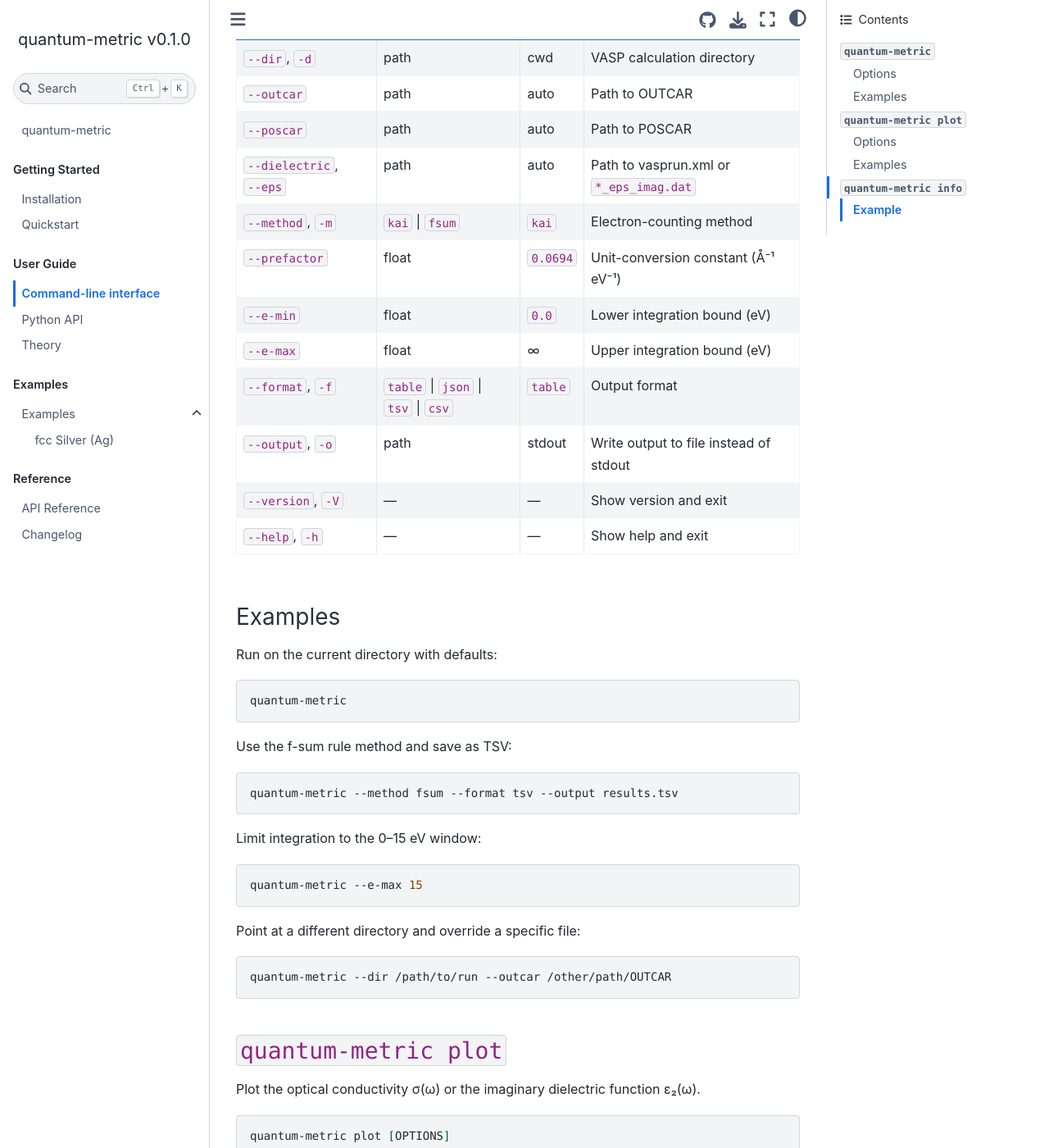
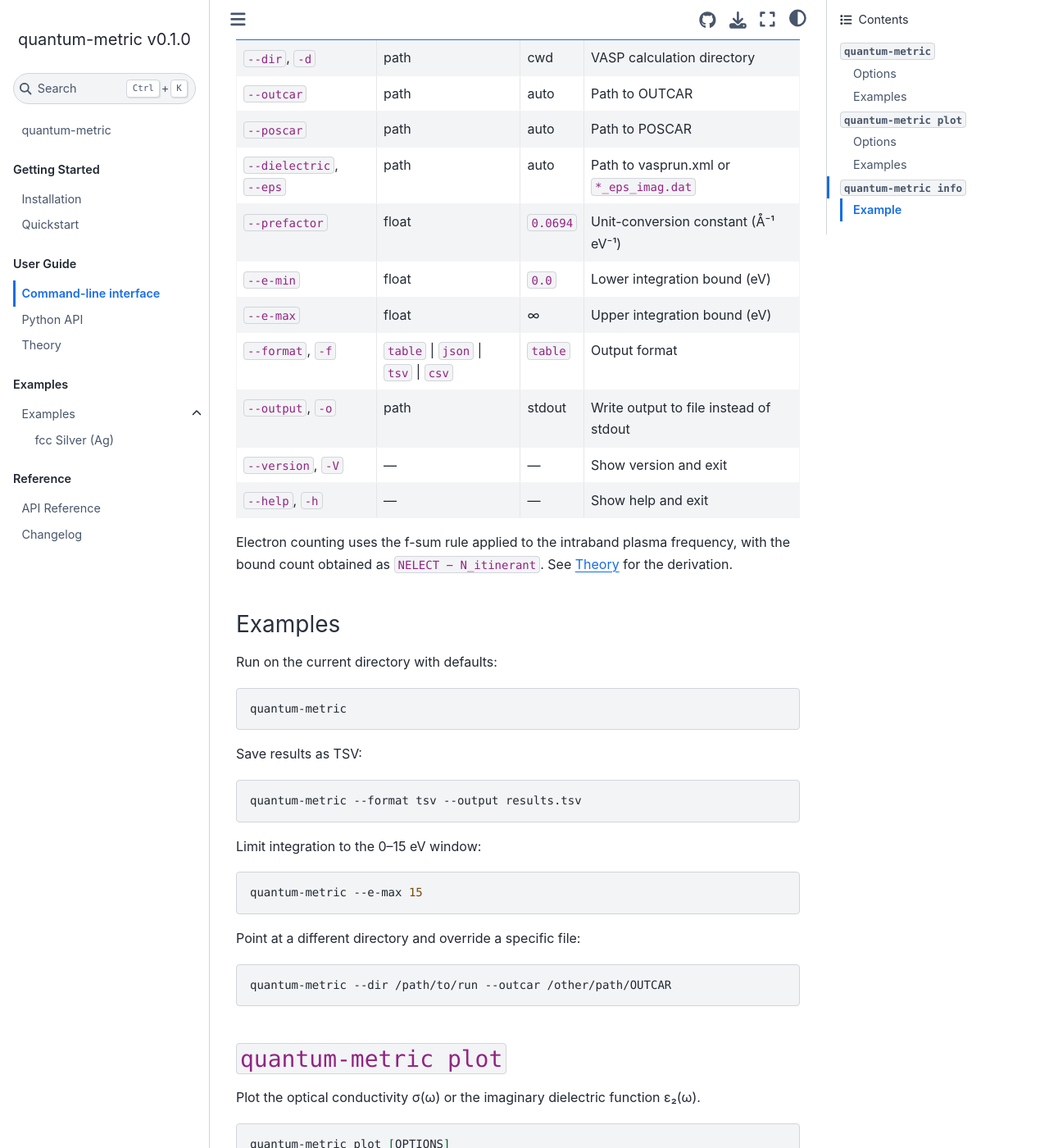
Before and after one commit to scientistminion/quantum-metric, a Sphinx documentation site: the page built from docs/source/cli.md, in a window 1280 px wide and 1400 px high, scrolled down 496 px. Shown: the whole window at 82% size. Built offline with Sphinx 7.4.7 and the Sphinx Book theme 1.1.4, drawn with Linux system fonts in a browser that asks for light colours.

Commit message:
Update cli.md

````diff
--- a/docs/source/cli.md
+++ b/docs/source/cli.md
@@ -1,24 +1,17 @@
 # Command-line interface
-
 ## `quantum-metric`
-
 The top-level command computes the quantum metric for a single VASP calculation directory.
-
 ```bash
 quantum-metric [OPTIONS] [COMMAND]
 ```
-
 By default it processes the current directory. Subcommands are available for plotting and introspection.
-
 ### Options
-
 | Flag | Type | Default | Description |
 |------|------|---------|-------------|
 | `--dir`, `-d` | path | cwd | VASP calculation directory |
 | `--outcar` | path | auto | Path to OUTCAR |
 | `--poscar` | path | auto | Path to POSCAR |
 | `--dielectric`, `--eps` | path | auto | Path to vasprun.xml or `*_eps_imag.dat` |
-| `--method`, `-m` | `kai` \| `fsum` | `kai` | Electron-counting method |
 | `--prefactor` | float | `0.0694` | Unit-conversion constant (Å⁻¹ eV⁻¹) |
 | `--e-min` | float | `0.0` | Lower integration bound (eV) |
 | `--e-max` | float | ∞ | Upper integration bound (eV) |
@@ -27,42 +20,31 @@ By default it processes the current directory. Subcommands are available for plo
 | `--version`, `-V` | — | — | Show version and exit |
 | `--help`, `-h` | — | — | Show help and exit |
 
+Electron counting uses the f-sum rule applied to the intraband plasma frequency, with the bound count obtained as `NELECT − N_itinerant`. See [Theory](theory.md) for the derivation.
+
 ### Examples
-
 Run on the current directory with defaults:
-
 ```bash
 quantum-metric
 ```
-
-Use the f-sum rule method and save as TSV:
-
+Save results as TSV:
 ```bash
-quantum-metric --method fsum --format tsv --output results.tsv
+quantum-metric --format tsv --output results.tsv
 ```
-
 Limit integration to the 0–15 eV window:
-
 ```bash
 quantum-metric --e-max 15
 ```
-
 Point at a different directory and override a specific file:
-
 ```bash
 quantum-metric --dir /path/to/run --outcar /other/path/OUTCAR
 ```
-
 ## `quantum-metric plot`
-
 Plot the optical conductivity σ(ω) or the imaginary dielectric function ε₂(ω).
-
 ```bash
 quantum-metric plot [OPTIONS]
 ```
-
 ### Options
-
 | Flag | Type | Default | Description |
 |------|------|---------|-------------|
 | `--kind`, `-k` | `optics` \| `epsilon` | `optics` | What to plot |
@@ -71,31 +53,21 @@ quantum-metric plot [OPTIONS]
 | `--output`, `-o` | path | — | Save plot to file instead of showing |
 | `--e-max` | float | — | Upper x-axis bound (eV) |
 | `--show` / `--no-show` | flag | `--show` | Open interactive window (use `--no-show` on headless) |
-
 ### Examples
-
 Save σ(ω) as a PNG on a headless compute node:
-
 ```bash
 quantum-metric plot --kind optics --output sigma.png --no-show
 ```
-
 Plot ε₂(ω) zoomed into the low-energy range:
-
 ```bash
 quantum-metric plot --kind epsilon --e-max 10
 ```
-
 ## `quantum-metric info`
-
 Inspect a directory and report which VASP files are auto-discovered. Handy when multiple `*_eps_imag.dat` files exist or when you want to verify which `OUTCAR` / `POSCAR` / `vasprun.xml` will be used.
-
 ```bash
 quantum-metric info [OPTIONS]
 ```
-
 ### Example
-
 ```bash
 quantum-metric info --dir /path/to/run
 ```
````
